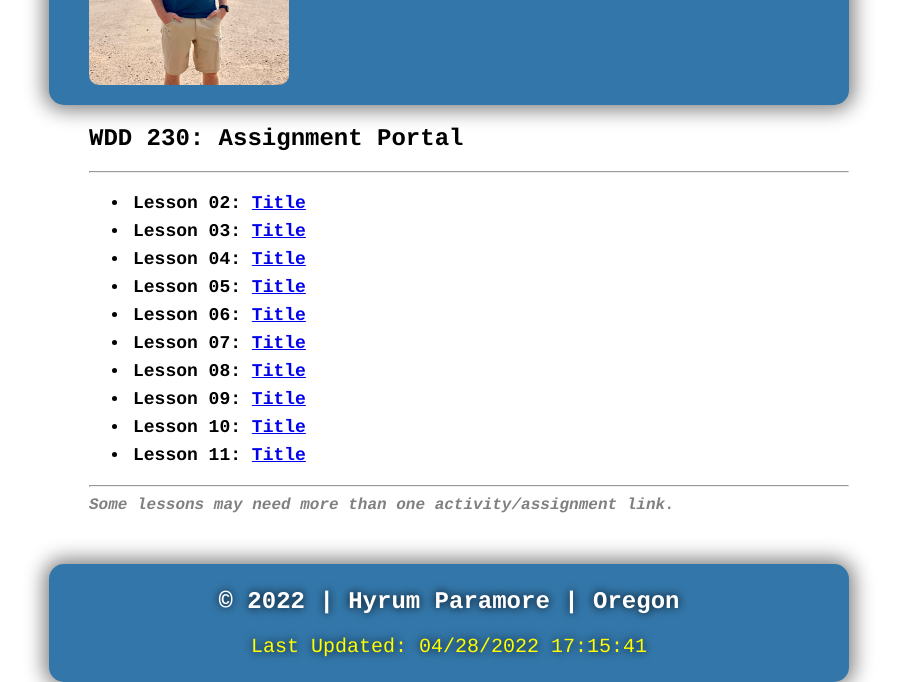
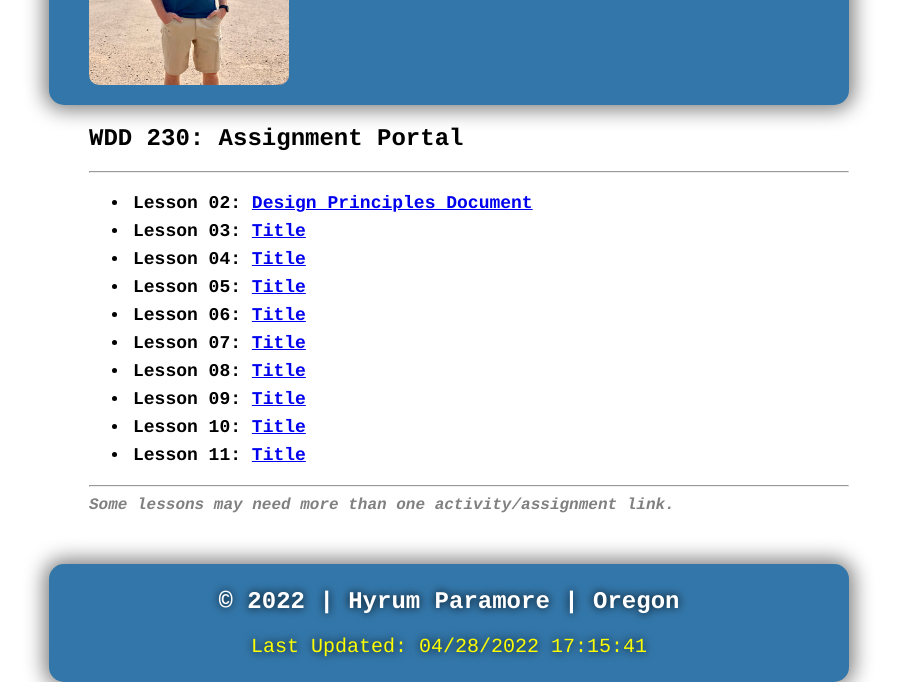
Before and after one commit to hyrumParamore/wdd230spring22, a plain HTML site: page index.html in a window 1280 px wide. Shown: the part 227-909 px from the top of the page, without its empty margins (191-1088 px from the left). Drawn offline with Linux system fonts and the light colour scheme.

Commit message:
added link

```diff
--- a/index.html
+++ b/index.html
@@ -22,7 +22,7 @@
         <hr>
 
         <ul>
-            <li>Lesson 02: <a href="#">Title</a></li>
+            <li>Lesson 02: <a href="https://hyrumparamore.github.io/wdd230spring22/week2/lesson2/design-principles.html">Design Principles Document</a></li>
             <li>Lesson 03: <a href="#">Title</a></li>
             <li>Lesson 04: <a href="#">Title</a></li>
             <li>Lesson 05: <a href="#">Title</a></li>
```
